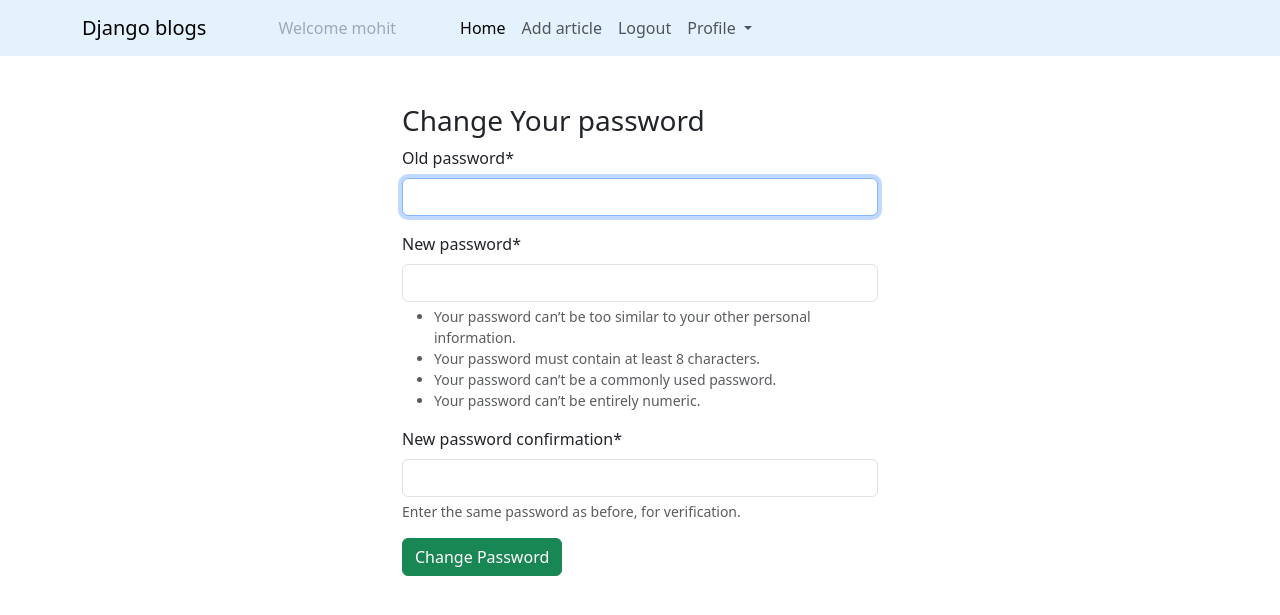
After one commit to Mohitbasnet/BLOG_APP, a Django app: page /password-change/ in a window 1280 px wide. The commit adds this page. Shown: the top 615 px of the page. Run offline with Django 5.2, Linux system fonts and the light colour scheme; a user stored in the database is signed in; some libraries are stand-ins or nearby versions.

```diff
--- a/Blog/articles/templates/articles/register.html
+++ b/Blog/articles/templates/articles/register.html
@@ -1,5 +1,5 @@
 {% extends 'base.html'%}
-<!-- {% load crispy_forms_tags %} -->
+{% load crispy_forms_tags %}
 
 
 
--- /dev/null
+++ b/Blog/articles/templates/registration/password_change_form.html
@@ -0,0 +1,30 @@
+{% extends 'base.html'%}
+{% load crispy_forms_tags %}
+{% block title %}
+
+Password Change
+{% endblock %}
+
+{% block style%}
+<style>
+    .register_style{
+        width:500px;
+        margin:auth;
+
+    }
+</style>
+{%endblock%}
+
+{%block body%}
+
+<div class = "container mt-5 register_style">
+    <h3>Change Your password</h3>
+     <form action="" method = "post">
+          {% csrf_token%}
+          {{ form | crispy}}
+
+<input type="submit" value = "Change Password" class = "btn btn-success">
+     </form>
+</div>
+
+{% endblock %}
--- a/Blog/articles/urls.py
+++ b/Blog/articles/urls.py
@@ -1,11 +1,17 @@
 from . import views
 
 from django.urls import path
+from django.contrib.auth.views import LoginView,PasswordChangeView,PasswordChangeDoneView
+
 
 urlpatterns = [
 
-    path('',views.article_list,name = 'artticle-list'),
+    path('',views.article_list,name = 'article-list'),
     path('articles/<slug:slug>/',views.article_detail,name = 'article-detail'),
-    path('login/',views.user_login, name = 'login'),
+    # path('login/',views.user_login, name = 'login'),
+    path('login/',LoginView.as_view(), name = 'login'),
+    path('logout/', views.logout_view, name='logout'),
+    path('password-change/', PasswordChangeView.as_view(), name='password_change'),
+    path('password-change/done/',PasswordChangeDoneView.as_view(),name = 'password_change_done'),
     path('register/', views.user_register, name = 'register')
 ]
--- a/Blog/templates/navbar.html
+++ b/Blog/templates/navbar.html
@@ -1,38 +1,50 @@
 <nav class="navbar navbar-expand-lg navbar" style="background-color: #e3f2fd;">
     <div class="container">
-      <a class="navbar-brand" href="#">Django blogs</a>
+      <a class="navbar-brand" href="{% url 'article-list'%}">Django blogs</a>
       <button class="navbar-toggler" type="button" data-bs-toggle="collapse" data-bs-target="#navbarNavDropdown" aria-controls="navbarNavDropdown" aria-expanded="false" aria-label="Toggle navigation">
         <span class="navbar-toggler-icon"></span>
       </button>
       <div class="collapse navbar-collapse" id="navbarNavDropdown">
         <ul class="navbar-nav">
-          <li class="nav-item">
-            <a class="nav-link active" aria-current="page" href="#">Home</a>
+
+          {% if request.user.is_authenticated %}
+
+
+
+          <li class="nav-item mx-5">
+            <a class="nav-link disabled" aria-disabled="true">Welcome {{request.user.username}}</a>
           </li>
           <li class="nav-item">
-            <a class="nav-link disabled" aria-disabled="true">Welcome {{aticle.author}}</a>
+            <a class="nav-link active" aria-current="page" href="{% url 'article-list' %}">Home</a>
           </li>
+
           <li class="nav-item">
             <a class="nav-link" href="#">Add article</a>
           </li>
           <li class="nav-item">
-            <a class="nav-link" href="#">Logout</a>
+            <a class="nav-link" href="{% url 'logout' %}">Logout</a>
           </li>
           <li class="nav-item dropdown">
             <a class="nav-link dropdown-toggle" href="#" role="button" data-bs-toggle="dropdown" aria-expanded="false">
               Profile
             </a>
             <ul class="dropdown-menu">
-              <li><a class="dropdown-item" href="#">Change Password</a></li>
+              <li><a class="dropdown-item" href="{% url 'password_change'%}">Change Password</a></li>
 
             </ul>
           </li>
+
+          {% else %}
           <li class="nav-item">
-            <a class="nav-link" href="#">Login</a>
+            <a class="nav-link" href="{% url 'login' %}">Login</a>
           </li>
           <li class="nav-item">
-            <a class="nav-link" href="#">Register</a>
+            <a class="nav-link" href="{% url 'register' %}">Register</a>
           </li>
+          {% endif %}
+
+
+
         </ul>
       </div>
     </div>
```
Also changed, not shown: Blog/Blog/settings.py (+9 -1 lines), Blog/articles/templates/registration/logged_out.html (added, +14 -0 lines), Blog/articles/templates/registration/login.html (added, +32 -0 lines), Blog/articles/templates/registration/password_change_done.html (added, +25 -0 lines), Blog/articles/views.py (+8 -0 lines), Blog/db.sqlite3.
